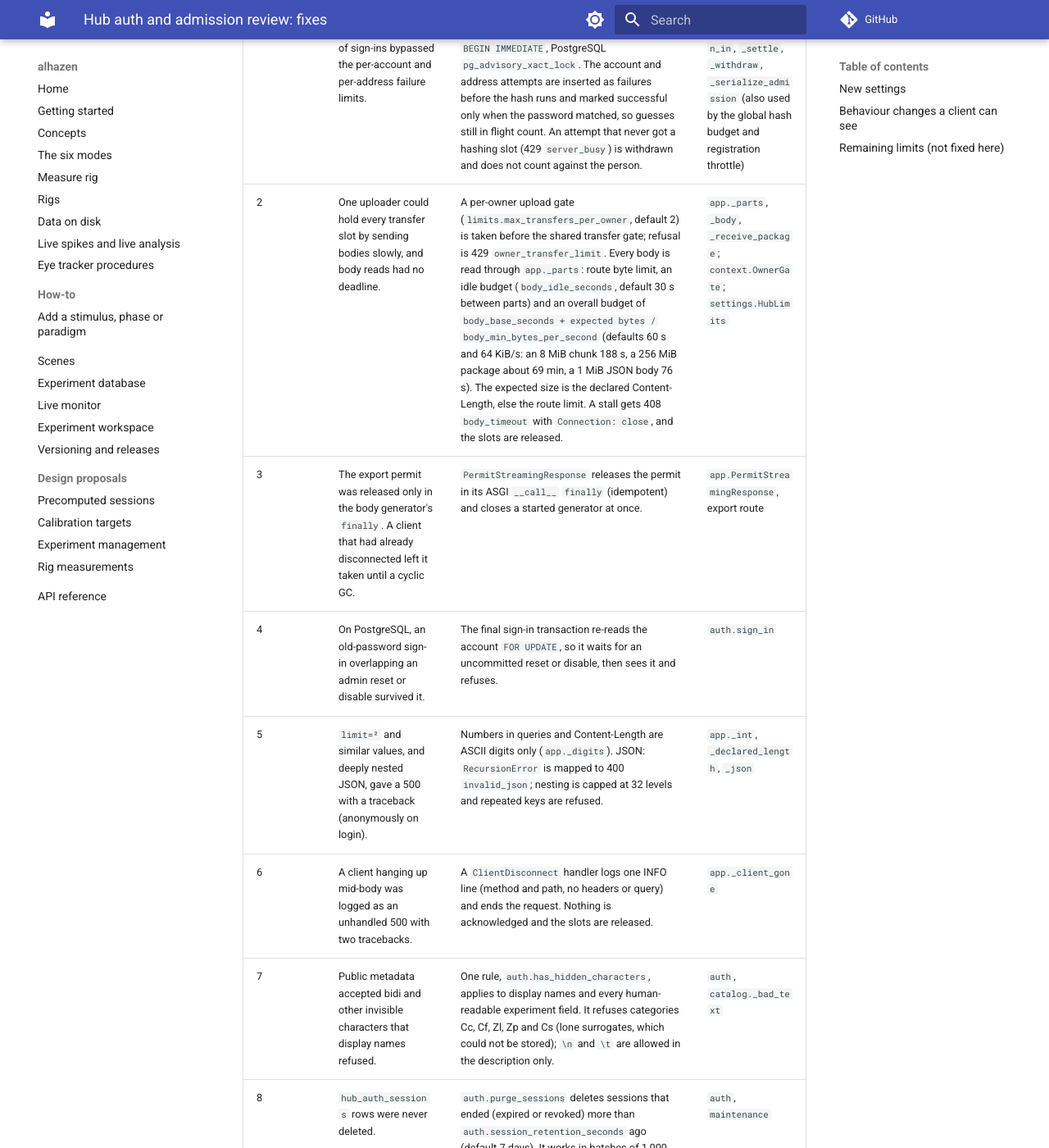
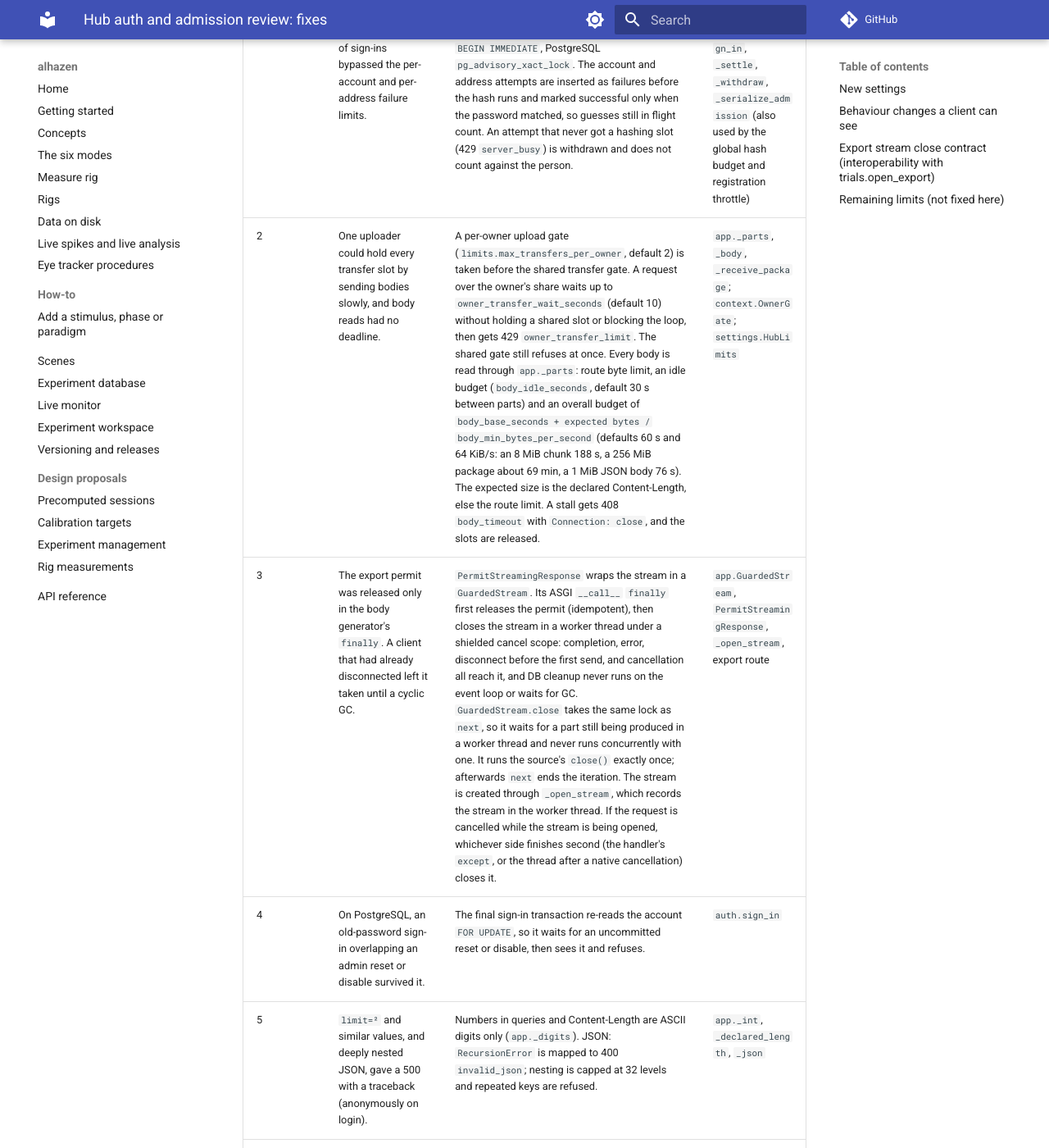
Before and after one commit to sh4r11f/alhazen, an MkDocs documentation site: the page built from docs/hub/auth-review-fixes.md, in a window 1280 px wide and 1400 px high, scrolled down 405 px. Shown: the whole window at 82% size. Built offline with MkDocs 1.6.1 and Material for MkDocs 9.7.7, drawn with Linux system fonts in a browser that asks for light colours; comment, search, counter and statistics services are not loaded; some of the changed text lies outside the part shown.

Commit message:
Hub auth review: dispose test engines per test (PostgreSQL), document the export close contract and owner wait

```diff
--- a/docs/hub/auth-review-fixes.md
+++ b/docs/hub/auth-review-fixes.md
@@ -10,8 +10,8 @@
 | # | Finding | Fix | Where |
 |---|---|---|---|
 | 1 | A concurrent burst of sign-ins bypassed the per-account and per-address failure limits. | Admission is one serialised transaction: SQLite `BEGIN IMMEDIATE`, PostgreSQL `pg_advisory_xact_lock`. The account and address attempts are inserted as failures before the hash runs and marked successful only when the password matched, so guesses still in flight count. An attempt that never got a hashing slot (429 `server_busy`) is withdrawn and does not count against the person. | `auth._admit_sign_in`, `_settle`, `_withdraw`, `_serialize_admission` (also used by the global hash budget and registration throttle) |
-| 2 | One uploader could hold every transfer slot by sending bodies slowly, and body reads had no deadline. | A per-owner upload gate (`limits.max_transfers_per_owner`, default 2) is taken before the shared transfer gate; refusal is 429 `owner_transfer_limit`. Every body is read through `app._parts`: route byte limit, an idle budget (`body_idle_seconds`, default 30 s between parts) and an overall budget of `body_base_seconds + expected bytes / body_min_bytes_per_second` (defaults 60 s and 64 KiB/s: an 8 MiB chunk 188 s, a 256 MiB package about 69 min, a 1 MiB JSON body 76 s). The expected size is the declared Content-Length, else the route limit. A stall gets 408 `body_timeout` with `Connection: close`, and the slots are released. | `app._parts`, `_body`, `_receive_package`; `context.OwnerGate`; `settings.HubLimits` |
-| 3 | The export permit was released only in the body generator's `finally`. A client that had already disconnected left it taken until a cyclic GC. | `PermitStreamingResponse` releases the permit in its ASGI `__call__` `finally` (idempotent) and closes a started generator at once. | `app.PermitStreamingResponse`, export route |
+| 2 | One uploader could hold every transfer slot by sending bodies slowly, and body reads had no deadline. | A per-owner upload gate (`limits.max_transfers_per_owner`, default 2) is taken before the shared transfer gate. A request over the owner's share waits up to `owner_transfer_wait_seconds` (default 10) without holding a shared slot or blocking the loop, then gets 429 `owner_transfer_limit`. The shared gate still refuses at once. Every body is read through `app._parts`: route byte limit, an idle budget (`body_idle_seconds`, default 30 s between parts) and an overall budget of `body_base_seconds + expected bytes / body_min_bytes_per_second` (defaults 60 s and 64 KiB/s: an 8 MiB chunk 188 s, a 256 MiB package about 69 min, a 1 MiB JSON body 76 s). The expected size is the declared Content-Length, else the route limit. A stall gets 408 `body_timeout` with `Connection: close`, and the slots are released. | `app._parts`, `_body`, `_receive_package`; `context.OwnerGate`; `settings.HubLimits` |
+| 3 | The export permit was released only in the body generator's `finally`. A client that had already disconnected left it taken until a cyclic GC. | `PermitStreamingResponse` wraps the stream in a `GuardedStream`. Its ASGI `__call__` `finally` first releases the permit (idempotent), then closes the stream in a worker thread under a shielded cancel scope: completion, error, disconnect before the first send, and cancellation all reach it, and DB cleanup never runs on the event loop or waits for GC. `GuardedStream.close` takes the same lock as `next`, so it waits for a part still being produced in a worker thread and never runs concurrently with one. It runs the source's `close()` exactly once; afterwards `next` ends the iteration. The stream is created through `_open_stream`, which records the stream in the worker thread. If the request is cancelled while the stream is being opened, whichever side finishes second (the handler's `except`, or the thread after a native cancellation) closes it. | `app.GuardedStream`, `PermitStreamingResponse`, `_open_stream`, export route |
 | 4 | On PostgreSQL, an old-password sign-in overlapping an admin reset or disable survived it. | The final sign-in transaction re-reads the account `FOR UPDATE`, so it waits for an uncommitted reset or disable, then sees it and refuses. | `auth.sign_in` |
 | 5 | `limit=²` and similar values, and deeply nested JSON, gave a 500 with a traceback (anonymously on login). | Numbers in queries and Content-Length are ASCII digits only (`app._digits`). JSON: `RecursionError` is mapped to 400 `invalid_json`; nesting is capped at 32 levels and repeated keys are refused. | `app._int`, `_declared_length`, `_json` |
 | 6 | A client hanging up mid-body was logged as an unhandled 500 with two tracebacks. | A `ClientDisconnect` handler logs one INFO line (method and path, no headers or query) and ends the request. Nothing is acknowledged and the slots are released. | `app._client_gone` |
@@ -23,6 +23,7 @@
 All settings are positive integers and can be set in the TOML `[limits]` and `[auth]` tables:
 
 - `limits.max_transfers_per_owner` = 2
+- `limits.owner_transfer_wait_seconds` = 10
 - `limits.body_idle_seconds` = 30
 - `limits.body_base_seconds` = 60
 - `limits.body_min_bytes_per_second` = 65536
@@ -46,6 +47,22 @@
   characters get 400. Format characters include zero-width joiners, so emoji ZWJ sequences
   (family or profession emoji) are refused. Single emoji, accents and CJK text are accepted.
 
+## Export stream close contract (interoperability with `trials.open_export`)
+
+The export response assumes the following of whatever stream the export module returns:
+
+- An object with `close()`, or a generator, whose `close()` releases everything the stream holds,
+  including its database snapshot connection.
+- `close()` is idempotent and safe to call from a worker thread. It may be called before the first
+  `next`, or after any number of them; `GuardedStream` guarantees it never runs during a `next`.
+- `next` raises `StopIteration` once the stream is exhausted.
+
+A stream without `close()` (for example a bare `itertools.chain`) gives the response nothing to
+release, and its resources would wait for GC. That is why the server's primed iterator must be
+closeable. Verified on the integrated parent tree (cf9cb99, with the server's closeable
+`open_export`): this file's 88 tests plus `test_server_data.py`, 98 passed on SQLite and on
+PostgreSQL.
+
 ## Remaining limits (not fixed here)
 
 - The gates are per process. The supported pilot runs one uvicorn process (`serve()` pins one
@@ -53,6 +70,9 @@
 - The body budgets bound time and bytes per request. They do not stop an attacker with many
   accounts or connections from using everyone's share: the global gate is still the last bound,
   and uvicorn `limit_concurrency=256` caps connections. Only the per-owner gate is per account.
+- The stream close waits in a worker thread for a part still running there. If the database
+  hangs mid-fetch, that close (and the request's task) waits with it. The permit is already
+  released at that point, so admission is not held, but the thread and its connection are.
 - The seal path (`uploads.seal`, owned by the server worker) still takes only the shared gate.
   It does disk work, not client I/O, so it was not in scope.
 - Admission serialises every sign-in decision on one advisory lock (PostgreSQL). Each decision is
```
Also changed, not shown: 1 other file.
